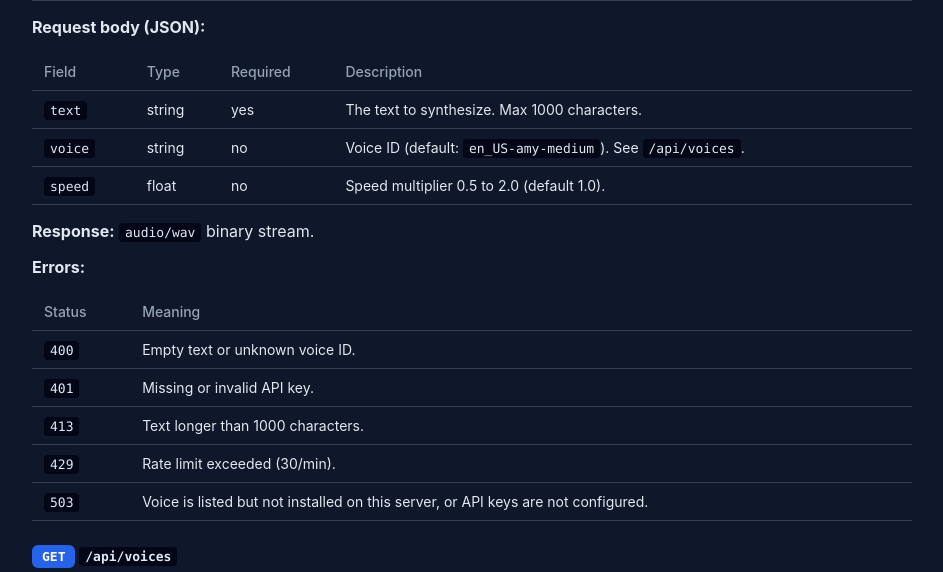
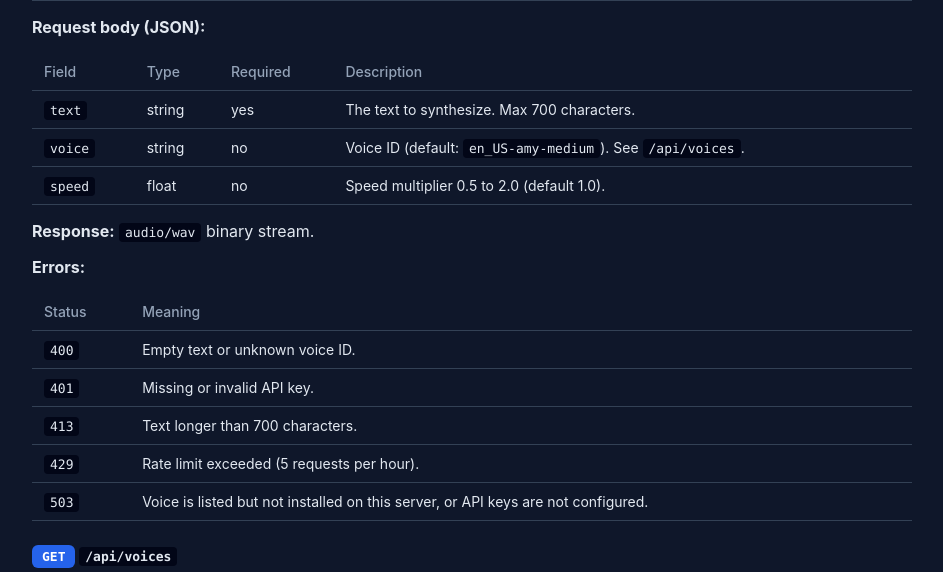
Before and after one commit to salokhiddin005/Text-To-Speech, a Flask app: page /docs in a window 1280 px wide. Shown: the part 617-1189 px from the top of the page, without its empty margins (168-1111 px from the left). Run offline with Flask 3, Linux system fonts and the light colour scheme.

Commit message:
Tighten limits: 700 characters, 5 synthesis requests per hour
Replaces the 30-per-minute cap, which sat well above what the free tier
can actually serve, with a per-visitor hourly allowance. Character limit
drops from 1000 to 700, kept in step between the server, the on-page
counter, and the API docs, with a test asserting they cannot drift.

Tests disable the limiter through the attribute rather than the config
key — the latter is read once at construction and setting it afterwards
does nothing, so the suite was tripping the cap instead of asserting what
it meant to. Tests now also run with TRUST_PROXY on, matching both
deployments, which is what lets them distinguish visitors at all.

Verified in a container: the sixth request in an hour is refused, a
second visitor is unaffected, 700 characters pass and 701 are rejected.

Co-Authored-By: Claude Opus 5 <noreply@anthropic.com>

```diff
--- a/server.py
+++ b/server.py
@@ -40,7 +40,12 @@ logging.basicConfig(
 logger = logging.getLogger(__name__)
 
 
-MAX_TEXT_CHARS = 1000
+MAX_TEXT_CHARS = 700
+
+# Synthesis is the expensive path and the one worth protecting. Counters are held
+# in memory, so a restart clears them — on a free tier that sleeps when idle the
+# window is best-effort rather than a guarantee.
+SYNTHESIS_LIMIT = "5 per hour"
 
 
 def _split_env_list(name: str) -> set[str]:
@@ -111,7 +116,7 @@ app = Flask(__name__, static_folder="static")
 
 # Behind Render and Hugging Face the address Flask sees is the platform's proxy,
 # which is the same for every visitor — so the per-IP rate limit would put the
-# whole world in one bucket and ~30 people a minute could lock everyone else out.
+# whole world in one bucket, and a handful of visitors would lock out everyone.
 # Trusting the forwarded client address restores per-visitor limits. Only x_for
 # is fixed up: request.host already resolves correctly and the origin check
 # depends on it. PORT is set by both platforms and not by a plain local run.
@@ -177,7 +182,7 @@ def _bump(voice_id: str) -> None:
         _stats["by_voice"][voice_id] = _stats["by_voice"].get(voice_id, 0) + 1
 
 
-# Each entry holds a full WAV in memory (~0.5-1 MB for a 1000-char request), and
+# Each entry holds a full WAV in memory (~0.5-1 MB for a full-length request), and
 # a loaded voice model already costs ~150 MB, so keep this modest on 512 MB hosts.
 @lru_cache(maxsize=32)
 def _synthesize_cached(text: str, voice_id: str, length_scale: float) -> bytes:
@@ -252,7 +257,7 @@ def _do_speak(payload: dict):
 
 
 @app.route("/speak", methods=["POST"])
-@limiter.limit("30 per minute")
+@limiter.limit(SYNTHESIS_LIMIT)
 def speak():
     # Only the page this server rendered can reach synthesis here; scripts and
     # copied curl commands have no way to produce a valid token. /api/speak is
@@ -270,7 +275,7 @@ def speak():
 
 
 @app.route("/api/speak", methods=["POST"])
-@limiter.limit("30 per minute")
+@limiter.limit(SYNTHESIS_LIMIT)
 @require_api_key
 def api_speak():
     """Public API endpoint — same as /speak but documented at /docs, and requires
--- a/templates/docs.html
+++ b/templates/docs.html
@@ -60,7 +60,7 @@
     <p><strong>Request body (JSON):</strong></p>
     <table>
       <tr><th>Field</th><th>Type</th><th>Required</th><th>Description</th></tr>
-      <tr><td><code>text</code></td><td>string</td><td>yes</td><td>The text to synthesize. Max 1000 characters.</td></tr>
+      <tr><td><code>text</code></td><td>string</td><td>yes</td><td>The text to synthesize. Max 700 characters.</td></tr>
       <tr><td><code>voice</code></td><td>string</td><td>no</td><td>Voice ID (default: <code>en_US-amy-medium</code>). See <code>/api/voices</code>.</td></tr>
       <tr><td><code>speed</code></td><td>float</td><td>no</td><td>Speed multiplier 0.5 to 2.0 (default 1.0).</td></tr>
     </table>
@@ -70,8 +70,8 @@
       <tr><th>Status</th><th>Meaning</th></tr>
       <tr><td><code>400</code></td><td>Empty text or unknown voice ID.</td></tr>
       <tr><td><code>401</code></td><td>Missing or invalid API key.</td></tr>
-      <tr><td><code>413</code></td><td>Text longer than 1000 characters.</td></tr>
-      <tr><td><code>429</code></td><td>Rate limit exceeded (30/min).</td></tr>
+      <tr><td><code>413</code></td><td>Text longer than 700 characters.</td></tr>
+      <tr><td><code>429</code></td><td>Rate limit exceeded (5 requests per hour).</td></tr>
       <tr><td><code>503</code></td><td>Voice is listed but not installed on this server, or API keys are not configured.</td></tr>
     </table>
 
@@ -121,7 +121,7 @@ new Audio(URL.createObjectURL(blob)).play();</pre>
 
     <h2>Notes</h2>
     <ul>
-      <li>Requires an <code>X-API-Key</code> header. Rate-limited to 30 requests/minute per API key's caller IP.</li>
+      <li>Requires an <code>X-API-Key</code> header. Rate-limited to 5 requests per hour per caller.</li>
       <li>First request to each new voice loads the model from disk (~1-2 seconds). Subsequent requests are fast.</li>
       <li>Source: <a href="https://github.com/salokhiddin005/Text-To-Speech" target="_blank">github.com/salokhiddin005/Text-To-Speech</a></li>
     </ul>
--- a/templates/index.html
+++ b/templates/index.html
@@ -328,7 +328,7 @@
 
         <div class="textarea-wrap">
           <textarea id="text" placeholder="Type or paste the text you want spoken...">Hello, this is my text-to-speech system. It supports multiple voices and adjustable speech speed.</textarea>
-          <span class="char-count" id="charCount">0 / 1000</span>
+          <span class="char-count" id="charCount">0 / 700</span>
         </div>
 
         <div class="examples">
@@ -440,8 +440,8 @@
     const historyList  = document.getElementById('historyList');
     const waveformCanvas = document.getElementById('waveform');
 
-    const MAX_CHARS    = 1000;
-    const WARN_CHARS   = 800;
+    const MAX_CHARS    = 700;   // keep in step with MAX_TEXT_CHARS in server.py
+    const WARN_CHARS   = 560;
     const HISTORY_KEY  = 'tts-history';
     const HISTORY_MAX  = 5;
     const THEME_KEY    = 'tts-theme';
```
Also changed, not shown: tests/conftest.py (+4 -0 lines), tests/test_server.py (+38 -1 lines), README.md.
